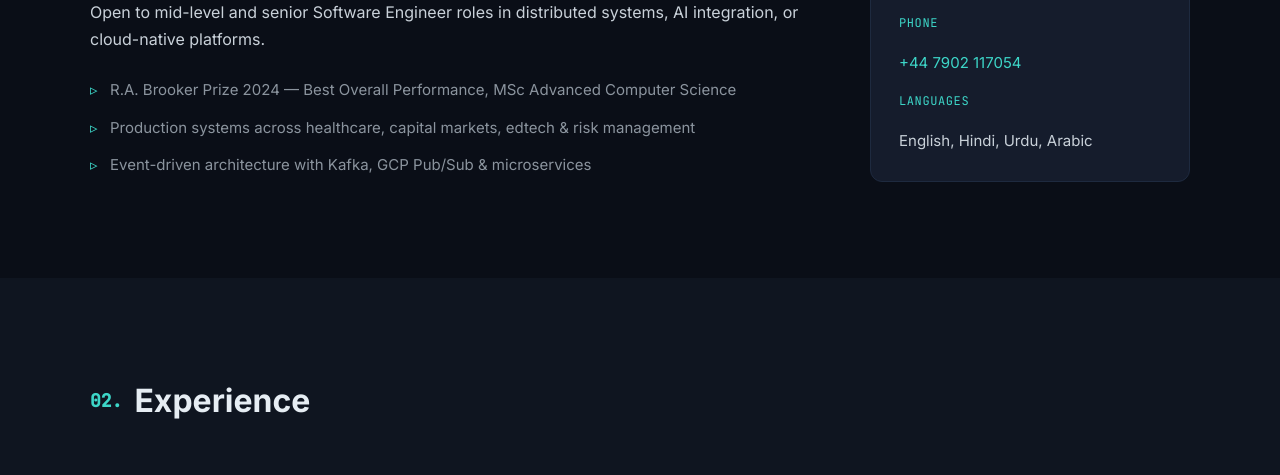
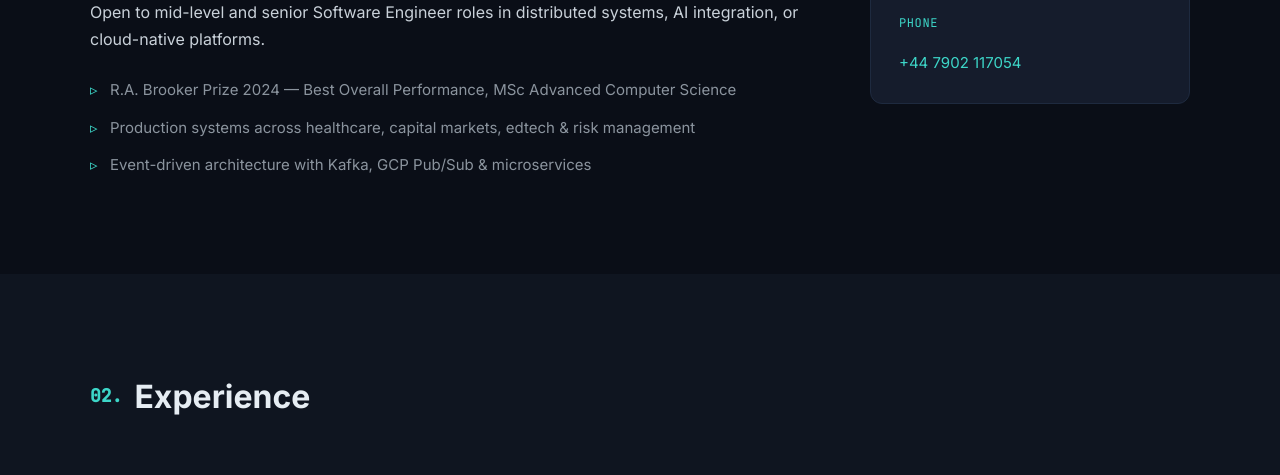
Before and after one commit to sheikh-saqib/sheikh-saqib.github.io, a plain HTML site: page index.html in a window 1280 px wide. Shown: the part 1230-1705 px from the top of the page. Drawn offline with Linux system fonts and the light colour scheme.

Commit message:
Remove languages from quick info and add profile image asset
Co-authored-by: Cursor <cursoragent@cursor.com>

```diff
--- a/index.html
+++ b/index.html
@@ -105,8 +105,6 @@
               <dd><a href="mailto:sheikhsaqib40@gmail.com">sheikhsaqib40@gmail.com</a></dd>
               <dt>Phone</dt>
               <dd><a href="tel:+447902117054">+44 7902 117054</a></dd>
-              <dt>Languages</dt>
-              <dd>English, Hindi, Urdu, Arabic</dd>
             </dl>
           </div>
         </div>
```
Also changed, not shown: 1 other file.
